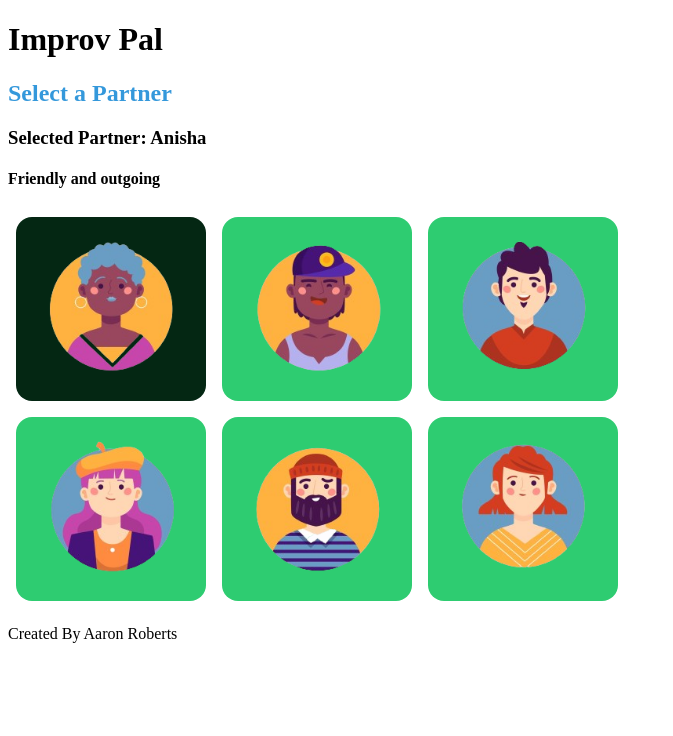
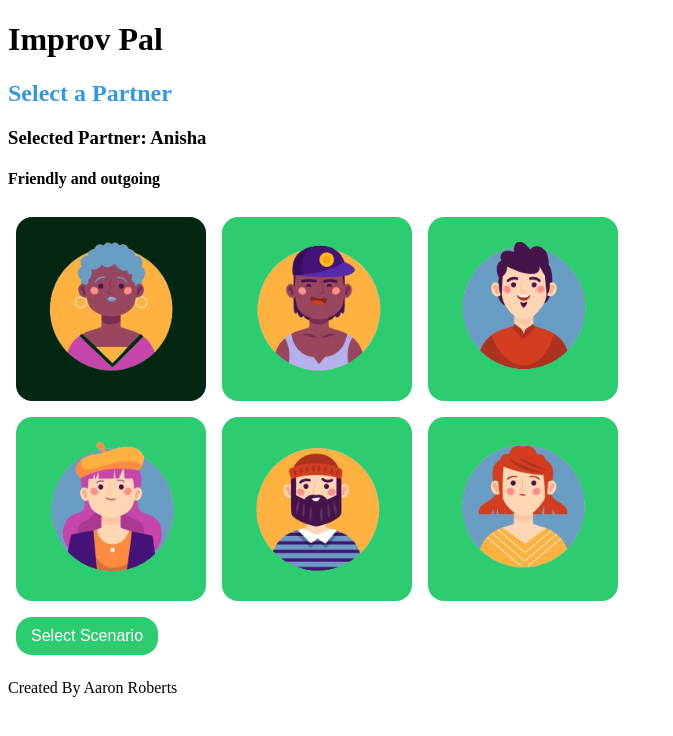
Before and after one commit to guy-jerome/Improv-Pal, a React (Vite) app in the folder client/: page / in a window 1280 px wide. Both pictures are taken after a click on the button 111 px from the left and 270 px from the top of the page. Shown: the top 736 px of the page, without its empty margins (0-673 px from the left). Built offline with nearby package versions, Linux system fonts and the light colour scheme; no server answers.

Commit message:
Added the Improve Parner to the Scenario page.

```diff
--- a/client/src/App.jsx
+++ b/client/src/App.jsx
@@ -7,6 +7,8 @@ export default function App() {
   const [page, setPage] = useState("partners")
   const [userRole, setUserRole]  = useState("")
   const [partnerRole, setPartnerRole]  = useState("")
+  const [selectedPartner, setSelectedPartner] = useState("");
+  const [selectedDescription, setSelectedDescription] = useState("")
   function updatePage(newPage){
     setPage(newPage)
   }
@@ -18,11 +20,11 @@ export default function App() {
       <main>
       {page === "scenario" ? (
           <Scenario scenario={scenario} setScenario={setScenario} updatePage={updatePage}
-          userRole={userRole} setUserRole={setUserRole} partnerRole={partnerRole} setPartnerRole={setPartnerRole}/>
+          userRole={userRole} setUserRole={setUserRole} partnerRole={partnerRole} setPartnerRole={setPartnerRole} selectedPartner={selectedPartner}/>
         ) : page === "chat" ? (
           <Chat scenario={scenario} setScenario={setScenario} updatePage={updatePage} userRole={userRole} partnerRole={partnerRole}/>
         ) : page === "partners" ? (
-          <Partners/>
+          <Partners updatePage={updatePage} selectedPartner={selectedPartner} setSelectedPartner={setSelectedPartner} selectedDescription = {selectedDescription} setSelectedDescription={setSelectedDescription}/>
         ): (
           null // Default case if page value doesn't match any case
         )}
--- a/client/src/components/Partners.jsx
+++ b/client/src/components/Partners.jsx
@@ -9,9 +9,7 @@ const partnerData = [
     { name: 'Sam', png: 'Sam.png', description: 'Witty and humorous' },
   ];
 
-export default function Partners() {
-  const [selectedPartner, setSelectedPartner] = useState("");
-  const [selectedDescription, setSelectedDescription] = useState("")
+export default function Partners({updatePage,selectedPartner, setSelectedPartner, selectedDescription, setSelectedDescription}) {
 
   const handleImageClick = (imageName,description) => {
     setSelectedPartner(imageName);
@@ -38,6 +36,10 @@ export default function Partners() {
           </button>
         ))}
       </div>
+      {
+        selectedPartner && <button onClick={()=>{updatePage('scenario')}}>Select Scenario</button>
+      }
+
     </div>
   );
 }
--- a/client/src/components/Scenario.jsx
+++ b/client/src/components/Scenario.jsx
@@ -2,7 +2,7 @@ import axios from "axios";
 import { useEffect } from "react";
 import PropTypes from 'prop-types';
 
-export default function Scenario({scenario, setScenario, userRole, setUserRole, partnerRole, setPartnerRole, updatePage}){
+export default function Scenario({scenario, setScenario, userRole, setUserRole, partnerRole, setPartnerRole, updatePage, selectedPartner}){
     const apiUrl = 'http://localhost:3000/api/scenario';
 
     useEffect(()=>{
@@ -38,6 +38,14 @@ export default function Scenario({scenario, setScenario, userRole, setUserRole,
 
     return(
         <div className="main">
+            <div style={{ backgroundColor:'#2ecc71', borderRadius: '1rem' }}>
+                <img
+                src={`/Partners/${selectedPartner}.png`} // Assuming the images are in the public/Partners folder
+                alt={selectedPartner}
+                style={{ width: '5rem', height: '5rem', objectFit: 'cover' }}
+                />
+            </div>
+            <h5>{selectedPartner}</h5>
             <h2>Generate a Random Scenario</h2>
             <input value={scenario} type="text" onChange={scenarioChanged} placeholder="Make a custom scenario"></input>
             {
```
